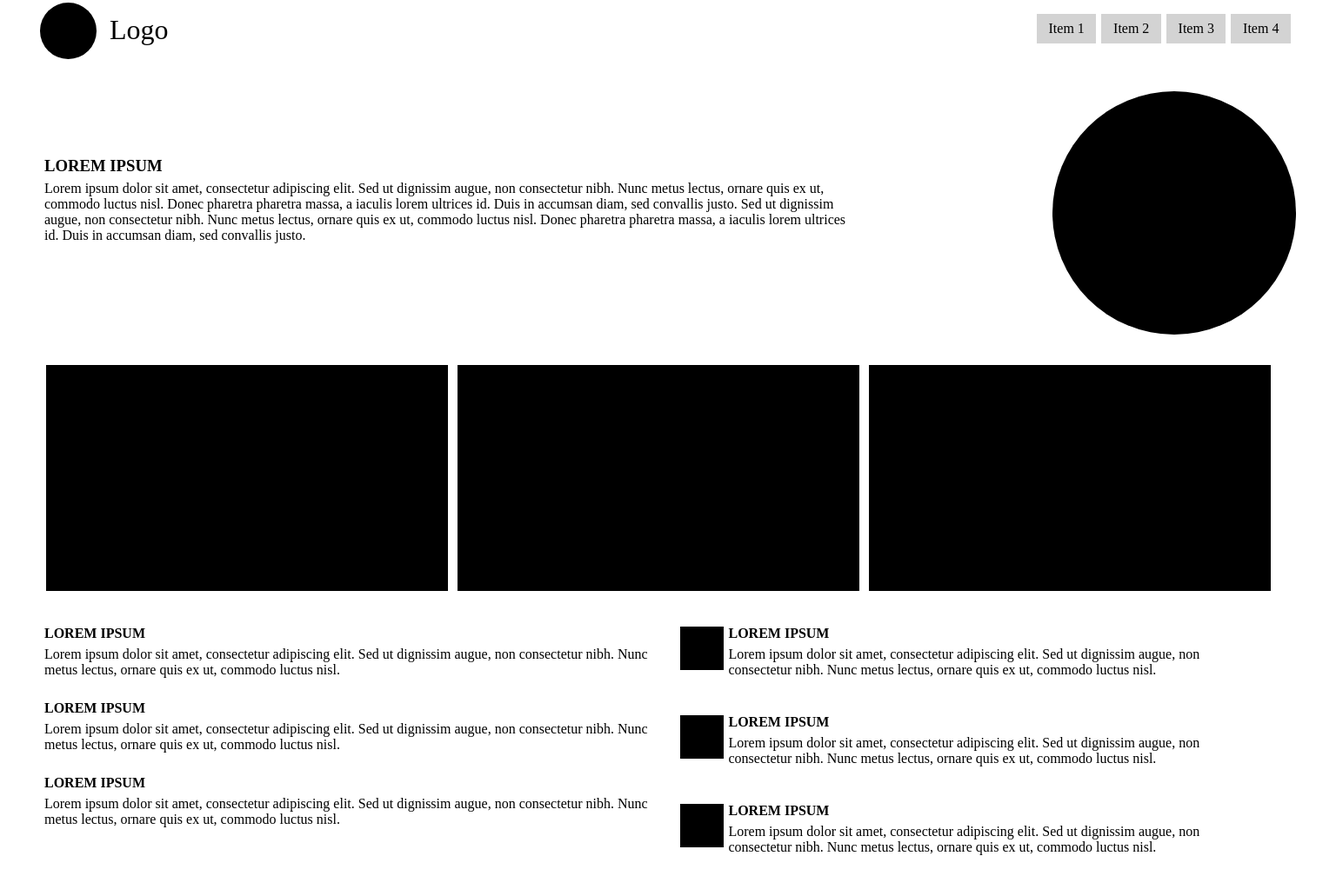
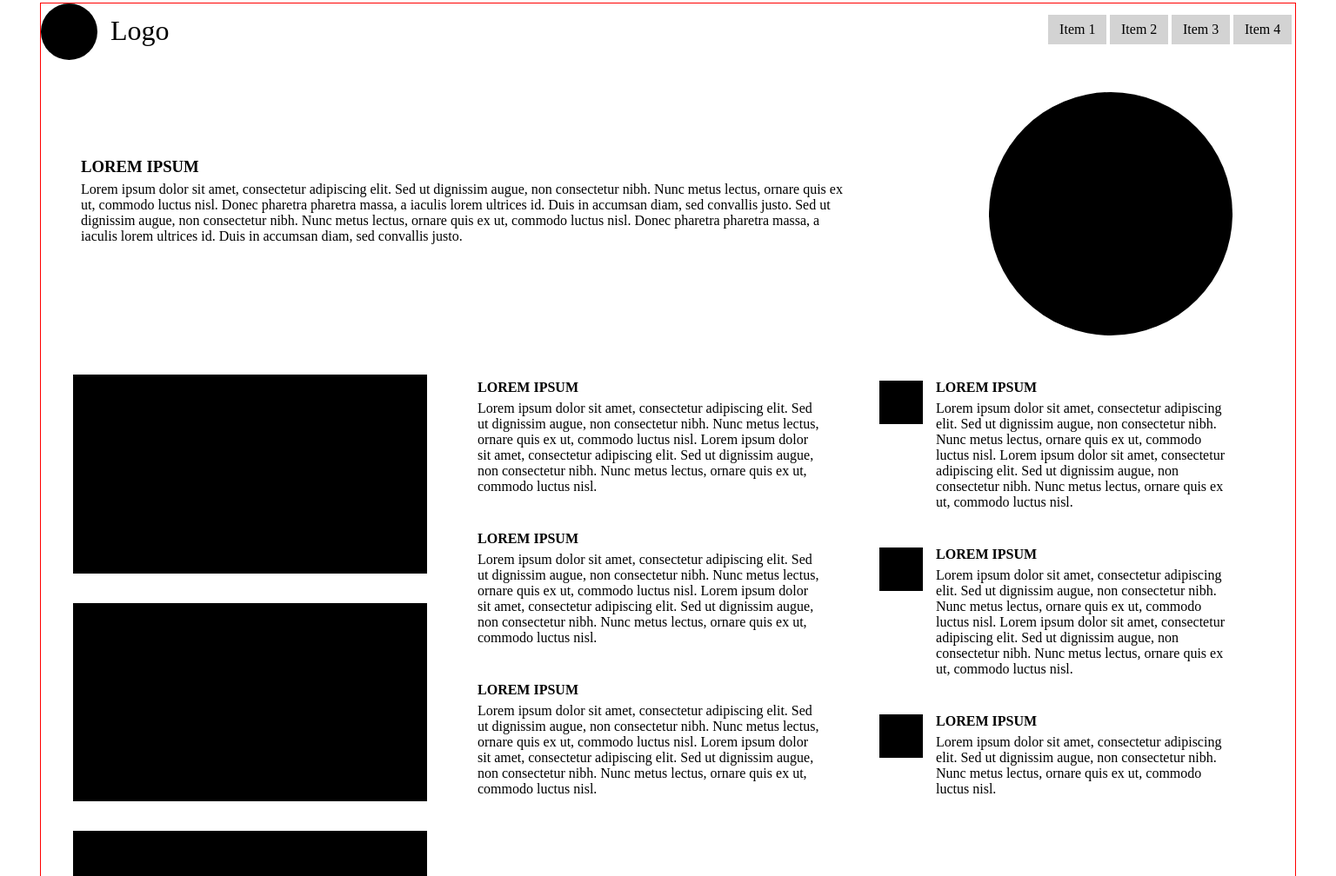
Before and after one commit to brookehurford/pattern-templates, a plain HTML site: page column-flip.html in a window 1536 px wide. Shown: the part 5-1013 px from the top of the page at 87% size. Drawn offline with Linux system fonts and the light colour scheme.

Commit message:
Add styling for desktop screen sizes

```diff
--- a/column-flip.html
+++ b/column-flip.html
@@ -7,6 +7,7 @@
   </head>
   <body>
     <div class="container">
+      <div class="topBar">
         <nav>
           <img class="logo" src="img/black-square.png">
           <p class="logoText">Logo</p>
@@ -18,6 +19,7 @@
             <li>Item 3</li>
             <li>Item 4</li>
           </ul>
+        </div>
         <div class="mainContent">
           <div class="mainText">
             <h3>LOREM IPSUM</h3>
@@ -32,25 +34,25 @@
         </div>
         <div class="textColumn">
           <p><strong>LOREM IPSUM</strong></p>
-          <p>Lorem ipsum dolor sit amet, consectetur adipiscing elit. Sed ut dignissim augue, non consectetur nibh. Nunc metus lectus, ornare quis ex ut, commodo luctus nisl.</p>
+          <p>Lorem ipsum dolor sit amet, consectetur adipiscing elit. Sed ut dignissim augue, non consectetur nibh. Nunc metus lectus, ornare quis ex ut, commodo luctus nisl. Lorem ipsum dolor sit amet, consectetur adipiscing elit. Sed ut dignissim augue, non consectetur nibh. Nunc metus lectus, ornare quis ex ut, commodo luctus nisl.</p>
           <p><strong>LOREM IPSUM</strong></p>
-          <p>Lorem ipsum dolor sit amet, consectetur adipiscing elit. Sed ut dignissim augue, non consectetur nibh. Nunc metus lectus, ornare quis ex ut, commodo luctus nisl.</p>
+          <p>Lorem ipsum dolor sit amet, consectetur adipiscing elit. Sed ut dignissim augue, non consectetur nibh. Nunc metus lectus, ornare quis ex ut, commodo luctus nisl. Lorem ipsum dolor sit amet, consectetur adipiscing elit. Sed ut dignissim augue, non consectetur nibh. Nunc metus lectus, ornare quis ex ut, commodo luctus nisl.</p>
           <p><strong>LOREM IPSUM</strong></p>
-          <p>Lorem ipsum dolor sit amet, consectetur adipiscing elit. Sed ut dignissim augue, non consectetur nibh. Nunc metus lectus, ornare quis ex ut, commodo luctus nisl.</p>
+          <p>Lorem ipsum dolor sit amet, consectetur adipiscing elit. Sed ut dignissim augue, non consectetur nibh. Nunc metus lectus, ornare quis ex ut, commodo luctus nisl. Lorem ipsum dolor sit amet, consectetur adipiscing elit. Sed ut dignissim augue, non consectetur nibh. Nunc metus lectus, ornare quis ex ut, commodo luctus nisl.</p>
         </div>
         <div class="imgTextColumn">
           <div class="item">
             <img class="smallSquare" src="img/black-square.png">
             <div class="smallText">
               <p><strong>LOREM IPSUM</strong></p>
-              <p>Lorem ipsum dolor sit amet, consectetur adipiscing elit. Sed ut dignissim augue, non consectetur nibh. Nunc metus lectus, ornare quis ex ut, commodo luctus nisl.</p>
+              <p>Lorem ipsum dolor sit amet, consectetur adipiscing elit. Sed ut dignissim augue, non consectetur nibh. Nunc metus lectus, ornare quis ex ut, commodo luctus nisl. Lorem ipsum dolor sit amet, consectetur adipiscing elit. Sed ut dignissim augue, non consectetur nibh. Nunc metus lectus, ornare quis ex ut, commodo luctus nisl.</p>
             </div>
           </div>
           <div class="item">
             <img class="smallSquare" src="img/black-square.png">
             <div class="smallText">
               <p><strong>LOREM IPSUM</strong></p>
-              <p>Lorem ipsum dolor sit amet, consectetur adipiscing elit. Sed ut dignissim augue, non consectetur nibh. Nunc metus lectus, ornare quis ex ut, commodo luctus nisl.</p>
+              <p>Lorem ipsum dolor sit amet, consectetur adipiscing elit. Sed ut dignissim augue, non consectetur nibh. Nunc metus lectus, ornare quis ex ut, commodo luctus nisl. Lorem ipsum dolor sit amet, consectetur adipiscing elit. Sed ut dignissim augue, non consectetur nibh. Nunc metus lectus, ornare quis ex ut, commodo luctus nisl.</p>
             </div>
           </div>
           <div class="item">
--- a/css/column-flip.css
+++ b/css/column-flip.css
@@ -18,6 +18,8 @@
 .container {
   width: 95%;
   margin: 0 auto;
+  border: 1px solid red;
+  overflow: auto;
 }
 
 .logo {
@@ -43,9 +45,9 @@ ul {
 
 li {
   float: left;
-  padding: 1vh 1.7vh;
+  padding: 1vh 1.6vh;
   background-color: #D3D3D3;
-  margin-right: 6px;
+  margin-right: 4px;
 }
 
 .logoBig {
@@ -80,7 +82,8 @@ h3 {
 
 .smallText {
   float: left;
-  max-width: 80%;
+  max-width: 87%;
+  padding-left: 10px;
 }
 
 @media only screen and (min-width: 1024px) {
@@ -139,18 +142,44 @@ h3 {
 
 @media only screen and (min-width: 1396px) {
 
+  .mainContent {
+    max-width: 95%;
+  }
 
+  .mainText {
+    margin-left: 3%;
+  }
 
+  .imgColumn {
+    float: left;
+    width: 31%;
+    margin: 10px;
+    padding-left: 20px;
+    padding-right: 20px;
+  }
 
+  .subImg {
+    max-width: 100%;
+  }
 
+  .textColumn {
+    float: left;
+    width: 31%;
+    margin: 10px;
+    padding-left: 20px;
+    padding-right: 20px;
+  }
 
+  .textColumn p {
+    float: left;
+    max-width: 100%;
+  }
 
-
-
-
-
-
-
-
-
+  .imgTextColumn {
+    float: left;
+    width: 31%;
+    margin: 10px;
+    padding-left: 20px;
+    padding-right: 20px;
+  }
 }
```
Lines whose indentation alone changed are shown as unchanged.
